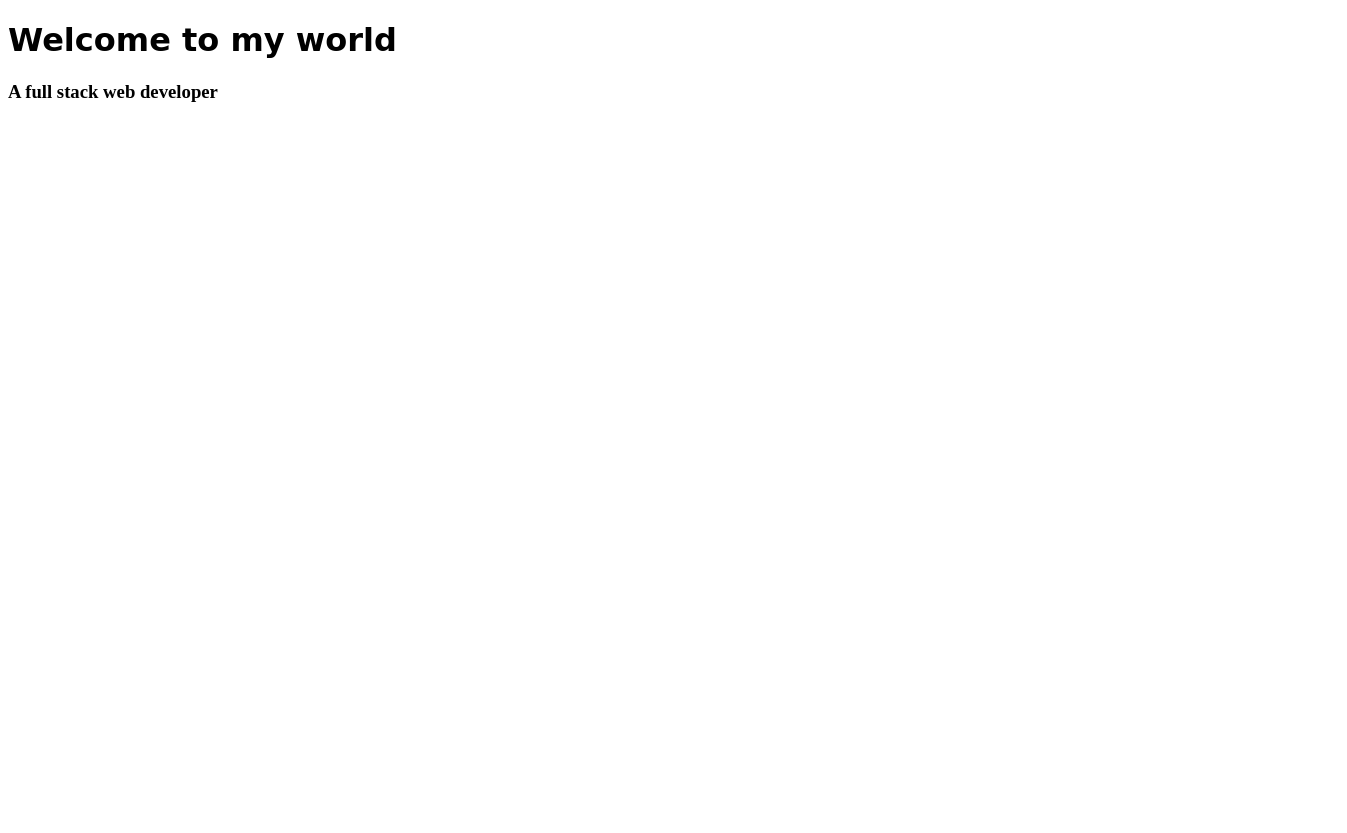
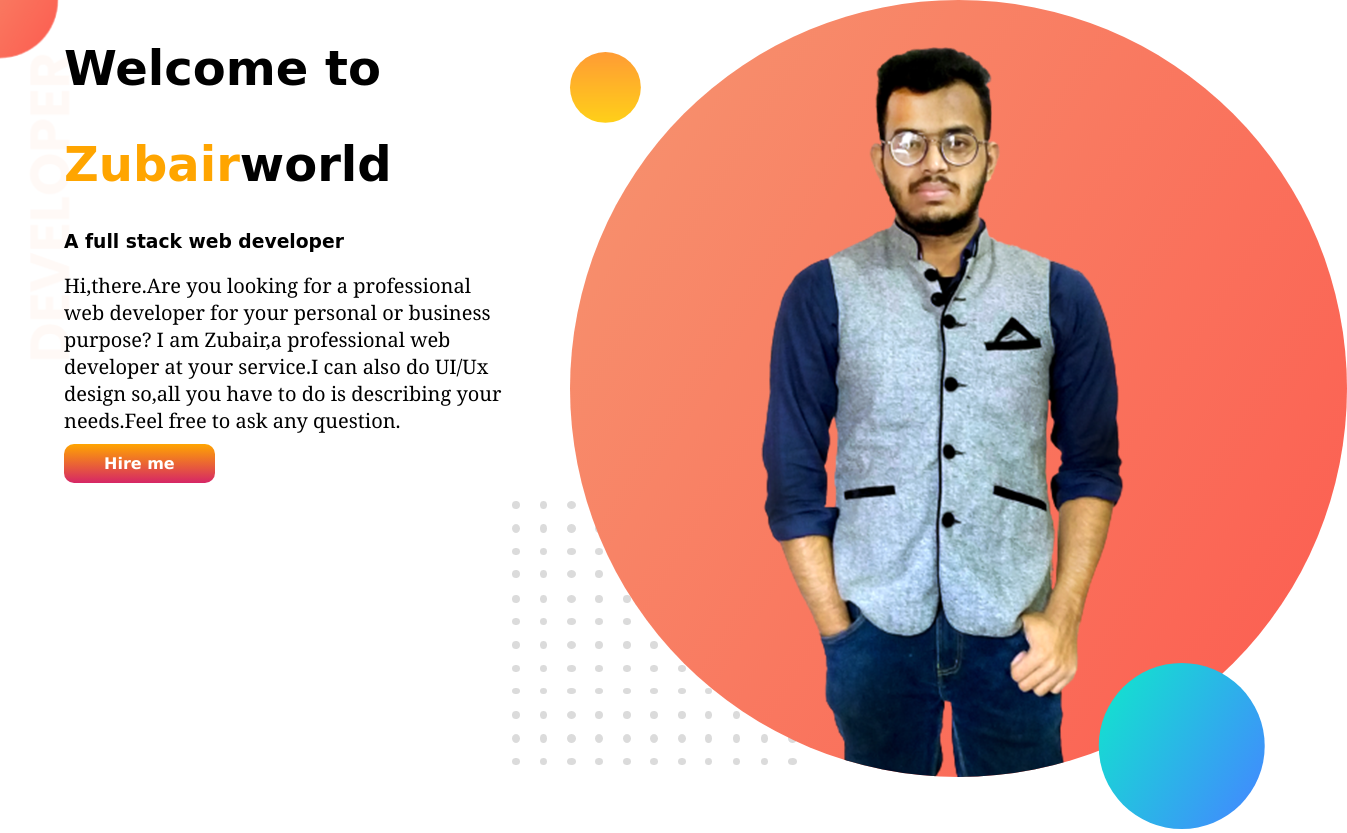
Before and after one commit to zubair3319/Personal-site, a plain HTML site: page index.html in a window 1280 px wide. Shown: the whole page, 1347 px wide, since content can reach past the window. Before the commit the page ends 800 px from the top, so only its background shows below. Drawn offline with Linux system fonts and the light colour scheme; a web font is replaced by a local one.

Commit message:
Half done

```diff
--- a/index.html
+++ b/index.html
@@ -1,17 +1,45 @@
 <!DOCTYPE html>
 <html lang="en">
+
 <head>
     <meta charset="UTF-8">
     <meta http-equiv="X-UA-Compatible" content="IE=edge">
     <meta name="viewport" content="width=device-width, initial-scale=1.0">
     <title>Personal website</title>
     <link rel="preconnect" href="https://fonts.googleapis.com">
-<link rel="preconnect" href="https://fonts.gstatic.com" crossorigin>
-<link href="https://fonts.googleapis.com/css2?family=Aboreto&display=swap" rel="stylesheet">
+    <link rel="preconnect" href="https://fonts.gstatic.com" crossorigin>
+    <link href="https://fonts.googleapis.com/css2?family=Aboreto&display=swap" rel="stylesheet">
+    <link rel="preconnect" href="https://fonts.googleapis.com">
+    <link rel="preconnect" href="https://fonts.gstatic.com" crossorigin>
+    <link href="https://fonts.googleapis.com/css2?family=Aboreto&display=swap" rel="stylesheet">
     <link rel="stylesheet" href="style.css">
+
 </head>
+
 <body>
-<h1>Welcome to my world</h1>
-<h3>A full stack web developer</h3>
+
+    <section class="top-banner">
+        <div class="half-width">
+            <h1>Welcome to</h1>
+            <h1><span class="orange-color">Zubair</span>world</h1>
+            <h3>A full stack web developer</h3>
+            <p>Hi,there.Are you looking for a professional web developer for your personal or business purpose? I am
+                Zubair,a professional web developer at your service.I can also do UI/Ux design so,all you have to do is
+                describing your needs.Feel free to ask any question.
+            </p>
+
+            <a class="link-button" target="blank"
+                href="https://www.linkedin.com/in/ahsanul-mahbub-zubair-87a04b1b0/">Hire me</a>
+        </div>
+
+        </div>
+
+        <div class="half-width-img">
+            <img src="images/1.png" alt="Zubair">
+        </div>
+    </section>
+
+
 </body>
+
 </html>
--- a/style.css
+++ b/style.css
@@ -1,3 +1,52 @@
-h1{
-    font-family:'Aboreto', cursive;;
+body {
+    margin: 0;
+    font-family: 'Lucida Sans', 'Lucida Sans Regular', 'Lucida Grande', 'Lucida Sans Unicode', Geneva, Verdana, sans-serif;
 }
+
+h1 {
+    font-family: 'Aboreto', cursive;
+
+    font-size: 48px;
+}
+
+.orange-color {
+    color: orange;
+}
+
+h3 {
+    font-family: 'Aboreto', cursive;
+}
+
+p {
+    font-family: Georgia, 'Times New Roman', Times, serif;
+    font-size: 20px;
+}
+
+section {
+    display: flex;
+}
+
+.half-width {
+    width: 50%;
+    padding-left: 5%;
+}
+
+.half-width-img {
+    width: 60%;
+}
+
+.link-button {
+    color: white;
+    text-decoration: none;
+    font-weight: 700;
+    font-family: 'Lucida Sans', 'Lucida Sans Regular', 'Lucida Grande', 'Lucida Sans Unicode', Geneva, Verdana, sans-serif;
+    background-image: linear-gradient(orange, rgb(214, 38, 102));
+    padding: 10px 40px;
+    border-radius: 10px;
+}
+
+.top-banner {
+    background-image: url(images/top-banner.png);
+    background-repeat: no-repeat;
+
+}
```
Also changed, not shown: images/1.png (added), images/top-banner.png (added).
